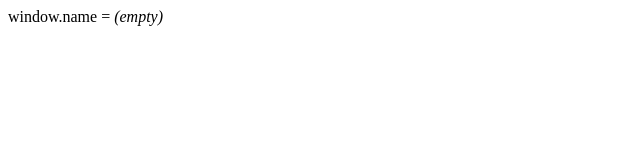
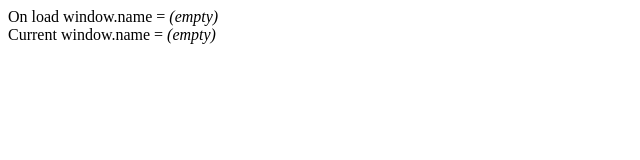
Before and after one commit to xemlock/xemlock.github.io, a plain HTML site: page iframe/index.html in a window 1280 px wide. Shown: the whole page, without its empty margins (0-640 px from the left). Drawn offline with Linux system fonts and the light colour scheme.

Commit message:
Update index.html

```diff
--- a/iframe/index.html
+++ b/iframe/index.html
@@ -5,8 +5,23 @@
   <title></title>
 </head>
 <body>
-  <script>
-    document.write(`window.name = ${window.name || '<i>(empty)</i>'}`);
-  </script>
+  <div>
+    On load window.name =
+    <script>
+        document.write(`${window.name || '<i>(empty)</i>'}`);
+    </script>
+  </div>
+  <div>
+    Current window.name = <span id="current"></span>
+    <script>
+        window.addEventListener('DOMContentLoaded', () => {
+            function update() {
+                document.getElementById('current').innerHTML = window.name || '<i>(empty)</i>';
+            }
+            setInterval(update, 1000);
+            update();
+        });
+    </script>
+  </div>
 </body>
 </html>
```
